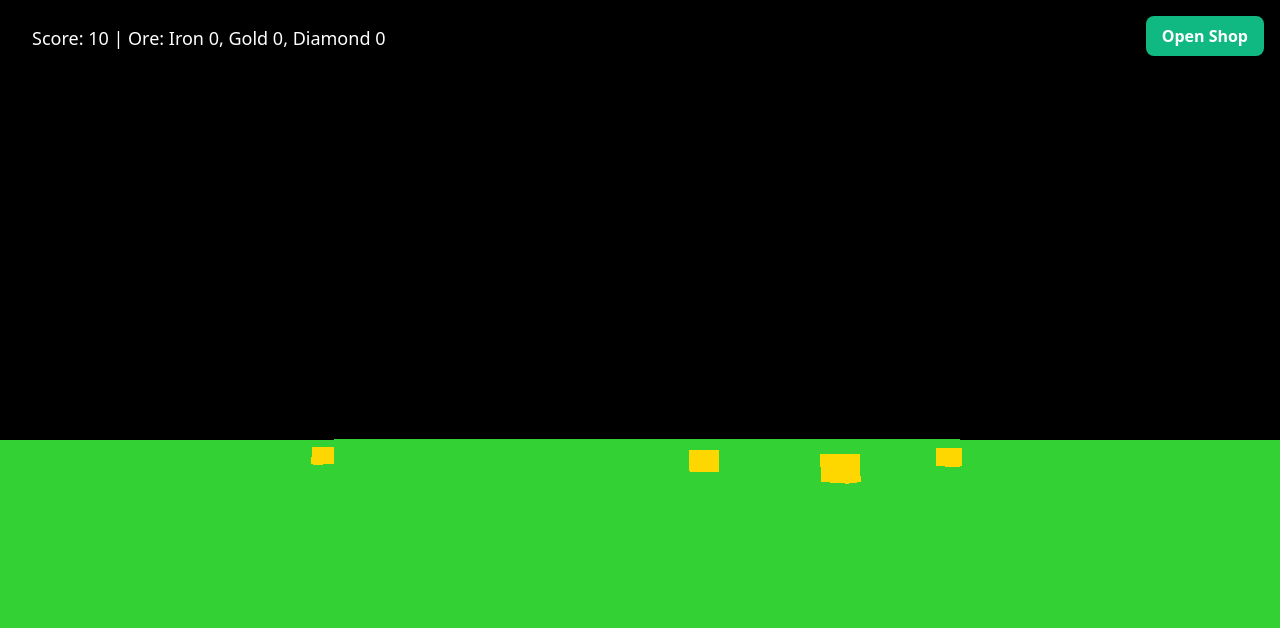
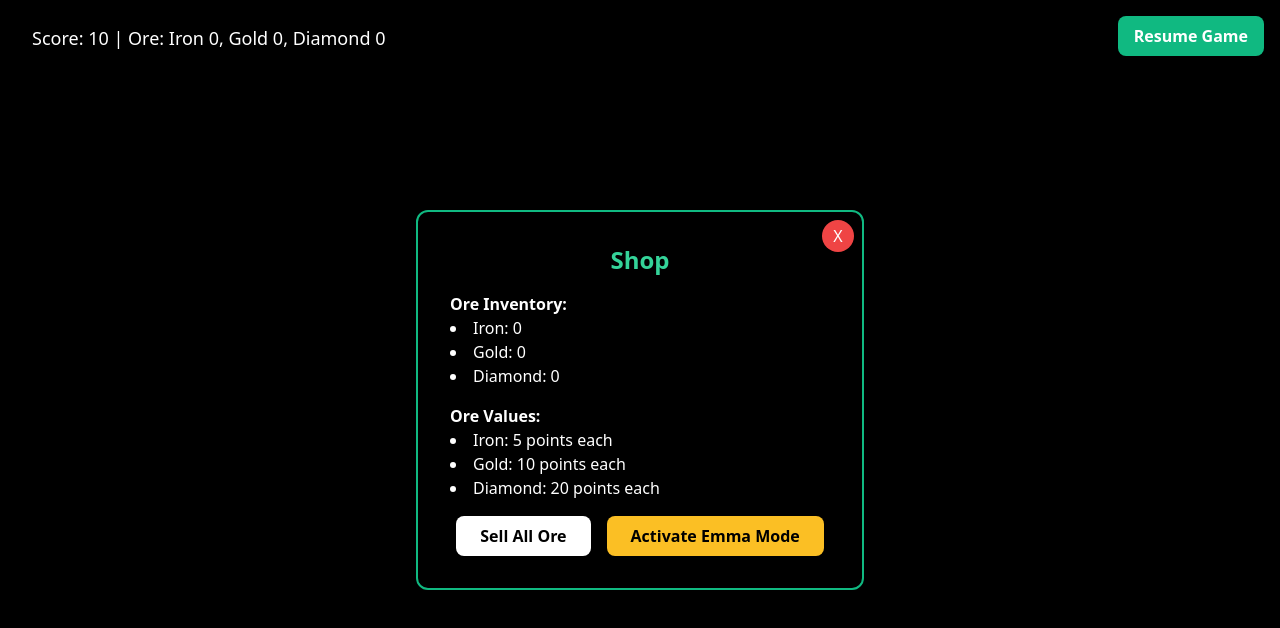
Before and after one commit to ThomasConway01/WristUP, a plain HTML site: page index.html in a window 1280 px wide. Both pictures are taken after a click on the button "Open Shop". Drawn offline with nearby package versions, Linux system fonts and the light colour scheme; animation ran at ten frames a second.

Commit message:
Update index.html

```diff
--- a/index.html
+++ b/index.html
@@ -2,7 +2,7 @@
 <html lang="en">
 <head>
   <meta charset="UTF-8">
-  <title>KS2 Maths Minecraft 3D Game</title>
+  <title>KS2 MATHS CUBE GAME</title>
   <link href="https://cdn.jsdelivr.net/npm/tailwindcss@2.2.19/dist/tailwind.min.css" rel="stylesheet">
   <style>
     body { margin: 0; overflow: hidden; }
@@ -76,10 +76,13 @@
 
     document.addEventListener('click', lockPointer, false);  // Trigger on first click
 
-    // Player movement variables
-    const velocity = new THREE.Vector3();
-    const direction = new THREE.Vector3();
+    // Movement speed and controls
+    let velocity = new THREE.Vector3();
+    let direction = new THREE.Vector3();
     let canJump = false;
+    const moveSpeed = 10;  // Normalized movement speed
+    const jumpSpeed = 5;
+
     const keys = { forward: false, backward: false, left: false, right: false, space: false };
 
     // Keyboard event listeners
@@ -94,7 +97,7 @@
         case 'ArrowRight':
         case 'KeyD': keys.right = true; break;
         case 'Space':
-          if (canJump) velocity.y += 5;
+          if (canJump) velocity.y = jumpSpeed;
           canJump = false;
           break;
       }
@@ -113,10 +116,10 @@
       }
     });
 
-    // Ore cubes (fallback texture)
+    // Ore cubes
     let ores = [];
-    const oreGeometry = new THREE.BoxGeometry(1, 1, 1);
-    const oreMaterial = new THREE.MeshBasicMaterial({ color: 0xFFD700 }); // Gold color fallback
+    const oreTexture = new THREE.TextureLoader().load('ore.png');  // Correct local path to ore.png on GitHub Pages
+    const oreMaterial = new THREE.MeshBasicMaterial({ map: oreTexture });
 
     class Ore {
       constructor(mesh, type) {
@@ -138,7 +141,7 @@
         if (rand < 0.5) oreType = { name: 'Iron', value: 5 };
         else if (rand < 0.8) oreType = { name: 'Gold', value: 10 };
         else oreType = { name: 'Diamond', value: 20 };
-        const ore = new THREE.Mesh(oreGeometry, oreMaterial);
+        const ore = new THREE.Mesh(new THREE.BoxGeometry(1, 1, 1), oreMaterial);
         ore.position.set(x, 0.5, z);
         scene.add(ore);
         ores.push(new Ore(ore, oreType));
@@ -149,35 +152,76 @@
 
     for (let i = 0; i < 8; i++) spawnOre();
 
+    // Game state
+    let score = 10;
+    let oreInventory = { iron: 0, gold: 0, diamond: 0 };
+    let isGamePaused = false;
+    let isEmmaMode = false;
+    const info = document.getElementById('info');
+    const sellMenu = document.getElementById('sellMenu');
+    const shopButton = document.getElementById('shopButton');
+    const oreInventoryList = document.getElementById('oreInventory');
+    const oreValuesList = document.getElementById('oreValues');
+    const priceMessage = document.getElementById('priceMessage');
+    const sellButton = document.getElementById('sellButton');
+    const closeButton = document.getElementById('closeButton');
+    const emmaModeButton = document.getElementById('emmaModeButton');
+
+    function updateMenu() {
+      oreInventoryList.innerHTML = `
+        <li>Iron: ${oreInventory.iron}</li>
+        <li>Gold: ${oreInventory.gold}</li>
+        <li>Diamond: ${oreInventory.diamond}</li>
+      `;
+      oreValuesList.innerHTML = `
+        <li>Iron: 5 points each</li>
+        <li>Gold: 10 points each</li>
+        <li>Diamond: 20 points each</li>
+      `;
+      priceMessage.textContent = '';
+      emmaModeButton.textContent = isEmmaMode ? "Deactivate Emma Mode" : "Activate Emma Mode";
+    }
+
+    function toggleShop() {
+      isGamePaused = !isGamePaused;
+      sellMenu.style.display = isGamePaused ? 'block' : 'none';
+      controls.enabled = !isGamePaused;
+      shopButton.textContent = isGamePaused ? 'Resume Game' : 'Open Shop';
+      if (isGamePaused) {
+        updateMenu();
+      }
+    }
+
+    shopButton.addEventListener('click', toggleShop);
+    closeButton.addEventListener('click', toggleShop);
+
+    sellButton.addEventListener('click', () => {
+      const total = oreInventory.iron * 5 + oreInventory.gold * 10 + oreInventory.diamond * 20;
+      score += total;
+      oreInventory = { iron: 0, gold: 0, diamond: 0 };
+      alert(`You sold your ores for ${total} points!`);
+      updateMenu();
+      info.textContent = `Score: ${score} | Ore: Iron ${oreInventory.iron}, Gold ${oreInventory.gold}, Diamond ${oreInventory.diamond}`;
+    });
+
+    emmaModeButton.addEventListener('click', () => {
+      isEmmaMode = !isEmmaMode;
+      alert(isEmmaMode ? "Emma Mode Activated: All questions will now be times-tables!" : "Emma Mode Deactivated.");
+      updateMenu();
+    });
+
     // Main game loop
-    const clock = new THREE.Clock();
     function animate() {
-      const delta = clock.getDelta();
-      velocity.x -= velocity.x * 10.0 * delta;
-      velocity.z -= velocity.z * 10.0 * delta;
-      velocity.y -= 9.8 * delta; // Gravity
-
-      direction.z = Number(keys.forward) - Number(keys.backward);
-      direction.x = Number(keys.right) - Number(keys.left);
-      direction.normalize();
-
-      if (keys.forward || keys.backward) velocity.z -= direction.z * 10 * delta;
-      if (keys.left || keys.right) velocity.x -= direction.x * 10 * delta;
-
-      controls.moveRight(-velocity.x * delta);
-      controls.moveForward(-velocity.z * delta);
-      controls.getObject().position.y += velocity.y * delta;
-
-      if (controls.getObject().position.y < 1.6) {
-        velocity.y = 0;
-        controls.getObject().position.y = 1.6;
-        canJump = true;
+      if (!isGamePaused) {
+        const delta = clock.getDelta();
+        controls.update(delta);
+        updateChunks();
+        renderer.render(scene, camera);
       }
-
-      renderer.render(scene, camera);
       requestAnimationFrame(animate);
     }
 
+    const clock = new THREE.Clock();
     animate();
 
     // Handle window resize
```
